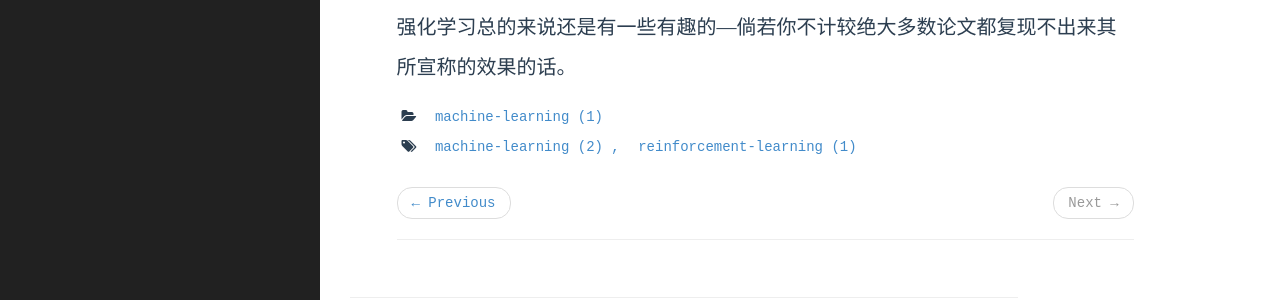
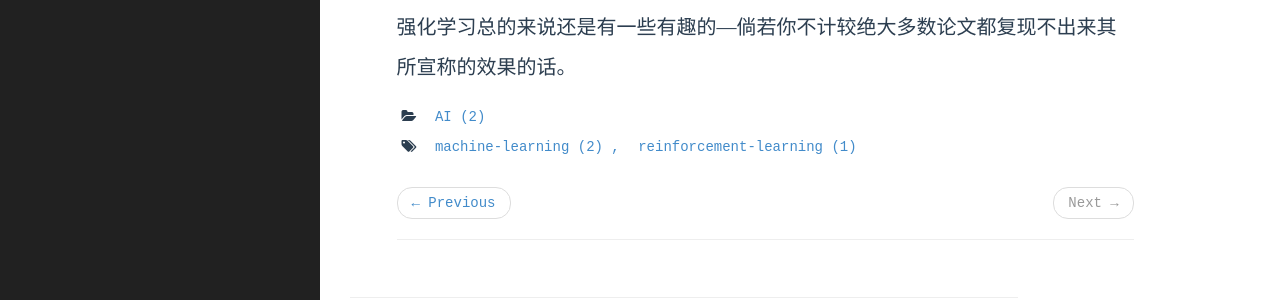
Before and after one commit to Myyura/myyura.github.io, a Jekyll site: the page built from _posts/math_algorithm/2022-5-4-reinforcement_learning_policy_learning.md, in a window 1280 px wide and 900 px high, scrolled down 5715 px. Shown: the part 552-852 px from the top of the window. Built offline with Jekyll 4.4.1, drawn with Linux system fonts in a browser that asks for light colours; formulas are drawn with MathJax 3; a script that is not in the unit is left out; comment, search, counter and statistics services are not loaded.

Commit message:
Update 2022-5-4-reinforcement_learning_policy_learning.md

```diff
--- a/_posts/math_algorithm/2022-5-4-reinforcement_learning_policy_learning.md
+++ b/_posts/math_algorithm/2022-5-4-reinforcement_learning_policy_learning.md
@@ -2,7 +2,7 @@
 layout: post
 mathjax: true
 title: 算数・强化学习其一・策略学习
-category: machine-learning
+category: AI
 tags: [machine-learning, reinforcement-learning]
 ---
 
```
